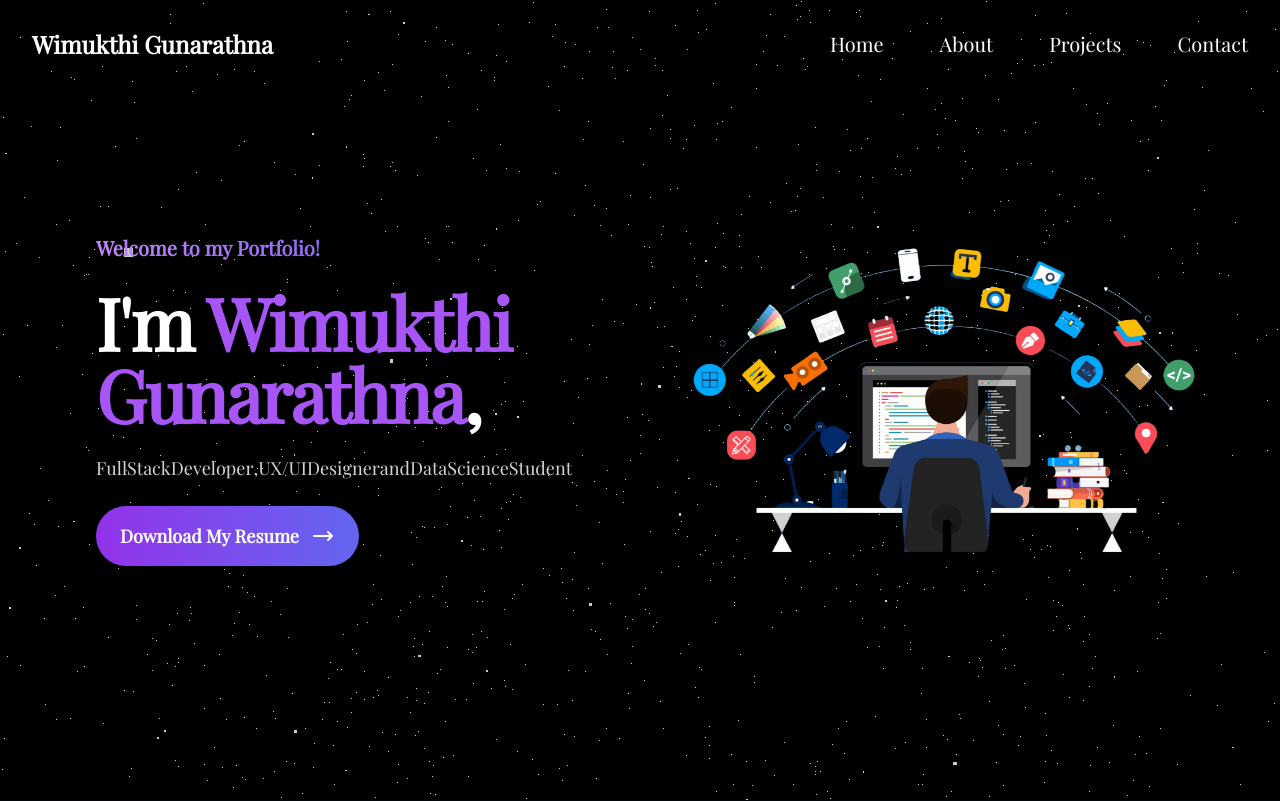
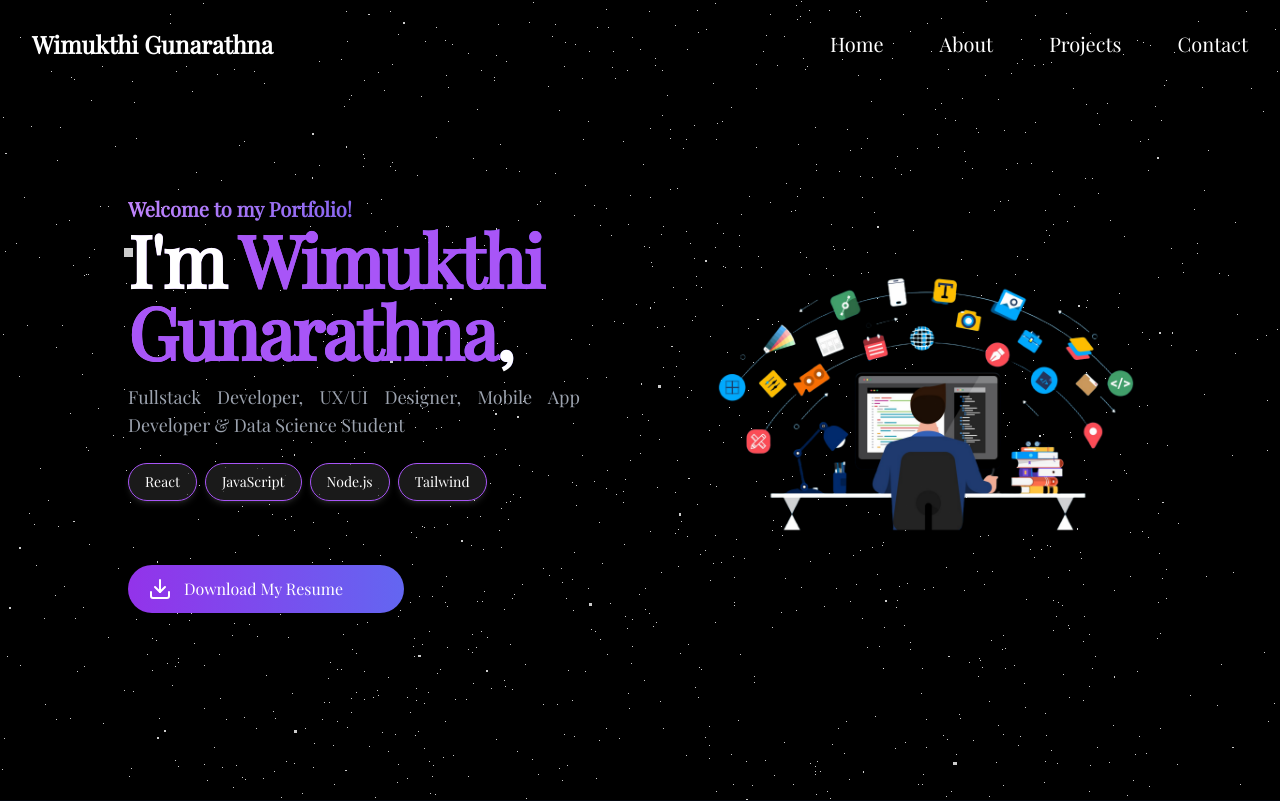
Before and after one commit to Wimukthi316/my-portfolio, a React (Vite) app: page / in a window 1280 px wide. Shown: the top 801 px of the page. Built offline with nearby package versions, Linux system fonts and the light colour scheme.

Commit message:
updated the hero section and redesign the resume button

```diff
--- a/package.json
+++ b/package.json
@@ -19,6 +19,7 @@
     "express": "^4.21.2",
     "framer-motion": "^12.0.1",
     "gsap": "^3.12.5",
+    "lucide-react": "^0.474.0",
     "nodemailer": "^6.10.0",
     "react": "^18.3.1",
     "react-dom": "^18.3.1",
--- a/src/components/Hero.jsx
+++ b/src/components/Hero.jsx
@@ -1,95 +1,153 @@
-import React, { useEffect } from "react";
+import React, { useEffect, useState, useRef } from "react";
+import { motion } from "framer-motion";
 import NightSky from "./NightSky";
-import DeveloperImg from "../assets/developer.png";
+import ResumeButton from "./ResumeButton"; // Import the new ResumeButton
+import developerImage from "../assets/developer.png"; // Adjust the path as needed
 
 const Hero = () => {
+  const [opacity, setOpacity] = useState(1);
+
+  // Handle scroll event to adjust opacity of the image
+  const handleScroll = () => {
+    const scrollY = window.scrollY;
+    const newOpacity = Math.max(1 - scrollY / 500, 0); // Ensure opacity doesn't go below 0
+    setOpacity(newOpacity);
+  };
+
   useEffect(() => {
-    const letters = document.querySelectorAll(".animated-letter");
-
-    const observer = new IntersectionObserver(
-      (entries) => {
-        entries.forEach((entry) => {
-          if (entry.isIntersecting) {
-            entry.target.classList.add("animate");
-          }
-        });
-      },
-      { threshold: 0.5 }
-    );
-
-    letters.forEach((letter) => {
-      observer.observe(letter);
-    });
+    window.addEventListener("scroll", handleScroll);
 
     return () => {
-      letters.forEach((letter) => observer.unobserve(letter));
+      window.removeEventListener("scroll", handleScroll);
     };
   }, []);
 
-  const splitText = (text) => {
-    return text.split("").map((letter, index) => (
-      <span key={index} className="animated-letter inline-block opacity-0">
-        {letter}
-      </span>
-    ));
+  // IntersectionObserver hook to handle when elements come into view
+  const useIntersectionObserver = (ref, options) => {
+    const [isVisible, setIsVisible] = useState(false);
+
+    useEffect(() => {
+      const observer = new IntersectionObserver(
+        ([entry]) => {
+          setIsVisible(entry.isIntersecting);
+        },
+        options
+      );
+
+      if (ref.current) {
+        observer.observe(ref.current);
+      }
+
+      return () => {
+        if (ref.current) {
+          observer.unobserve(ref.current);
+        }
+      };
+    }, [ref, options]);
+
+    return isVisible;
+  };
+
+  const textRef = useRef(null);
+  const skillsRef = useRef(null);
+  const imageRef = useRef(null);
+
+  const textIsVisible = useIntersectionObserver(textRef, { threshold: 0.2 });
+  const skillsIsVisible = useIntersectionObserver(skillsRef, { threshold: 0.2 });
+  const imageIsVisible = useIntersectionObserver(imageRef, { threshold: 0.2 });
+
+  // Animation variants for text
+  const textVariants = {
+    hidden: { opacity: 0, y: 20 },
+    visible: { opacity: 1, y: 0, transition: { duration: 1, ease: "easeOut" } },
+  };
+
+  // Animation variants for skills section
+  const skillVariants = {
+    hidden: { opacity: 0, y: 20 },
+    visible: { opacity: 1, y: 0, transition: { duration: 1, ease: "easeOut", staggerChildren: 0.3 } },
+  };
+
+  const skillItemVariants = {
+    hidden: { opacity: 0, y: 10 },
+    visible: { opacity: 1, y: 0, transition: { duration: 0.5, ease: "easeOut" } },
   };
 
   return (
-    <div className="relative w-full h-screen flex items-center font-serif justify-center bg-gradient-to-b from-black via-[#0f0e17] to-[#1a1a2e] text-white overflow-hidden">
-      {/* Background Stars */}
-      <NightSky />
+    <div className="relative min-h-screen bg-[#0b1120] text-white font-serif flex items-center overflow-hidden">
+      {/* NightSky Background */}
+      <div className="absolute inset-0 z-0">
+        <NightSky />
+      </div>
 
-      {/* Content Section */}
-      <div className="absolute inset-0 flex flex-col lg:flex-row items-center justify-center px-6 lg:px-16 space-y-8 lg:space-y-0">
-        {/* Text Section */}
-        <div className="flex-1 text-left space-y-6 px-4 sm:px-6 lg:px-8">
-          <p className="text-xs sm:text-sm md:text-lg lg:text-xl font-semibold bg-gradient-to-r from-purple-400 to-indigo-600 text-transparent bg-clip-text">
-            Welcome to my Portfolio!
-          </p>
+      {/* Hero Section */}
+      <section className="relative z-10 flex flex-col md:flex-row justify-between items-center px-6 md:px-32 pt-10 pb-8 w-full gap-10">
+        {/* Left Section */}
+        <div className="w-full md:w-1/2 md:mr-10">
+          <h2 className="md:text-xl font-semibold bg-gradient-to-r from-purple-400 to-indigo-600 text-transparent bg-clip-text">
+            Welcome to my Portfolio! <br />
+            <h1 className="text-2xl sm:text-3xl md:text-5xl lg:text-7xl font-extrabold leading-tight tracking-tight text-white">
+              I'm <span className="text-purple-500">Wimukthi Gunarathna</span>,<br />
+            </h1>
+          </h2>
 
-          <h1 className="text-2xl sm:text-3xl md:text-5xl lg:text-7xl font-extrabold leading-tight tracking-tight text-white">
-            I'm <span className="text-purple-500">Wimukthi Gunarathna</span>,<br />
-          </h1>
+          {/* Fullstack Developer Text Animation */}
+          <motion.p
+            ref={textRef}
+            className="mt-4 text-base md:text-lg text-gray-400 text-justify"
+            initial="hidden"
+            animate={textIsVisible ? "visible" : "hidden"}
+            variants={textVariants}
+          >
+            Fullstack Developer, UX/UI Designer, Mobile App Developer & Data Science Student
+          </motion.p>
 
-          <p className="text-gray-300 text-xs sm:text-sm md:text-base lg:text-lg">
-            {/* Animated text */}
-            {splitText("FullStack Developer, UX/UI Designer and Data Science Student")}
-          </p>
+          {/* Skills Section */}
+          <motion.div
+            ref={skillsRef}
+            className="flex flex-wrap gap-2 mt-6"
+            initial="hidden"
+            animate={skillsIsVisible ? "visible" : "hidden"}
+            variants={skillVariants}
+          >
+            {["React", "JavaScript", "Node.js", "Tailwind"].map((skill) => (
+              <motion.span
+                key={skill}
+                className="px-4 py-2 bg-white/10 backdrop-blur-md text-white rounded-full text-sm border border-purple-500 shadow-md shadow-white/10"
+                variants={skillItemVariants}
+              >
+                {skill}
+              </motion.span>
+            ))}
+          </motion.div>
 
-          <div className="mt-4 sm:mt-6">
-            <a
-              href="/Resume.pdf" // Path to the resume file
-              download="Wimukthi Gunarathna.pdf"
-              className="inline-flex items-center bg-gradient-to-r from-purple-600 to-indigo-500 text-white px-3 py-2 sm:px-4 sm:py-3 md:px-6 md:py-4 rounded-full text-xs sm:text-sm md:text-lg font-semibold shadow-lg transform hover:scale-105 transition-transform duration-300 ease-in-out"
-            >
-              Download My Resume
-              <svg
-                className="ml-2 sm:ml-3 w-4 sm:w-5 md:w-6 h-4 sm:h-5 md:h-6"
-                xmlns="http://www.w3.org/2000/svg"
-                fill="none"
-                viewBox="0 0 24 24"
-                stroke="currentColor"
-              >
-                <path
-                  strokeLinecap="round"
-                  strokeLinejoin="round"
-                  strokeWidth="2"
-                  d="M17 8l4 4m0 0l-4 4m4-4H3"
-                />
-              </svg>
-            </a>
+          {/* Buttons */}
+          <div className="mt-4 sm:mt-16 mr-44">
+            <ResumeButton /> {/* Use the new ResumeButton here */}
           </div>
         </div>
 
-        {/* Image Section */}
-        <div className="flex-1 flex justify-center order-first lg:order-last">
-          <img
-            src={DeveloperImg}
-            alt="Decorative"
-            className="w-72 sm:w-80 md:w-96 lg:w-[500px] xl:w-[600px] object-cover rounded-lg shadow-lg"
+        {/* Right Section */}
+        <div className="w-full md:w-1/2 flex justify-center items-center mt-10 md:mt-0 md:ml-10">
+          <motion.img
+            ref={imageRef}
+            src={developerImage}
+            alt="Developer Illustration"
+            className="w-[400px] sm:w-[400px] md:w-[450px] h-auto object-contain"
+            style={{ opacity }} // Apply the dynamic opacity value
+            transition={{
+              duration: 0.5, // Smooth fade transition
+              ease: "easeOut",
+            }}
+            initial="hidden"
+            animate={imageIsVisible ? "visible" : "hidden"}
+            variants={{
+              hidden: { opacity: 0, scale: 0.8 },
+              visible: { opacity: 1, scale: 1, transition: { duration: 1, ease: "easeOut" } },
+            }}
           />
         </div>
-      </div>
+      </section>
     </div>
   );
 };
--- /dev/null
+++ b/src/components/ResumeButton.jsx
@@ -0,0 +1,24 @@
+import React from "react";
+import { Download } from "lucide-react"; // React download icon from lucide-react
+
+const ResumeButton = () => {
+  return (
+    <a
+      href="/Resume.pdf" // Path to your resume file
+      download="Wimukthi_Gunarathna.pdf"
+      className="relative flex items-center px-11 py-3 text-white bg-gradient-to-r from-purple-600 to-indigo-500 rounded-3xl group overflow-hidden transition-transform duration-200 hover:scale-95"
+    >
+      {/* Icon */}
+      <div className="absolute flex items-center justify-center w-10 h-10 transition-all duration-300 left-3 group-hover:left-1/2 group-hover:-translate-x-1/2">
+        <Download className="w-6 h-6 text-white transform transition-transform group-hover:scale-110" />
+      </div>
+
+      {/* Text */}
+      <span className="ml-3 transition-transform duration-300 group-hover:translate-x-[200%]">
+        Download My Resume
+      </span>
+    </a>
+  );
+};
+
+export default ResumeButton;
```
Also changed, not shown: 1 other file (tests, documents, lock files or other folders).
